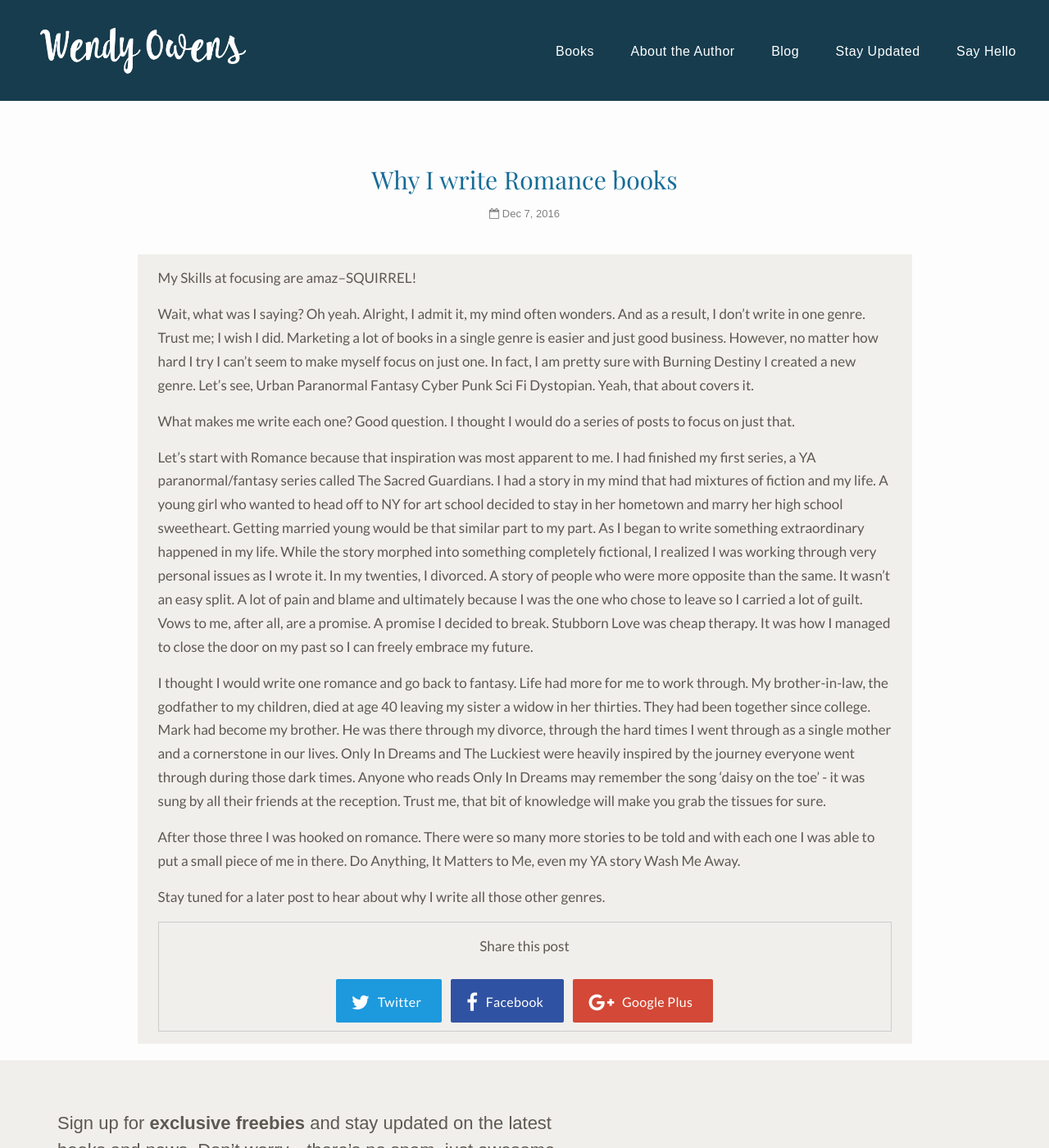
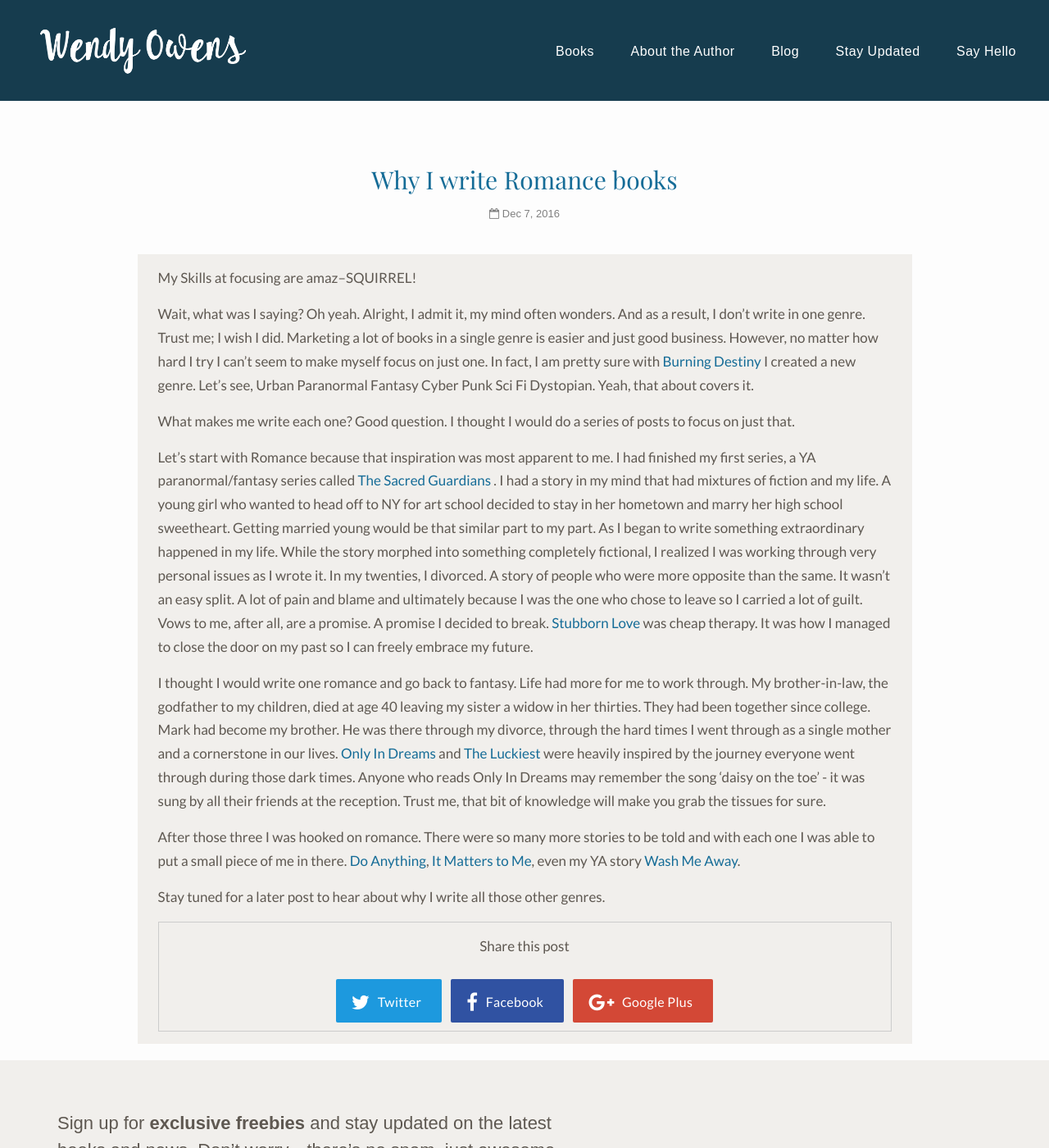
Before and after one commit to queso/wendy-owens, a Jekyll site: the page built from _posts/2016-12-07-why-i-write-romance.md, in a window 1280 px wide and 1400 px high. Shown: the whole window at 82% size. Built offline with Jekyll 4.4.1, drawn with Linux system fonts in a browser that asks for light colours; nearby versions of some CDN libraries; part of the change alters nothing that is shown.

```diff
--- a/_posts/2016-12-07-why-i-write-romance.md
+++ b/_posts/2016-12-07-why-i-write-romance.md
@@ -8,14 +8,14 @@ author: WendyLOwens
 ---
 My Skills at focusing are amaz--SQUIRREL!
 
-Wait, what was I saying? Oh yeah. Alright, I admit it, my mind often wonders. And as a result, I don’t write in one genre. Trust me; I wish I did. Marketing a lot of books in a single genre is easier and just good business. However, no matter how hard I try I can’t seem to make myself focus on just one. In fact, I am pretty sure with Burning Destiny I created a new genre. Let's see, Urban Paranormal Fantasy Cyber Punk Sci Fi Dystopian. Yeah, that about covers it.
+Wait, what was I saying? Oh yeah. Alright, I admit it, my mind often wonders. And as a result, I don’t write in one genre. Trust me; I wish I did. Marketing a lot of books in a single genre is easier and just good business. However, no matter how hard I try I can’t seem to make myself focus on just one. In fact, I am pretty sure with [Burning Destiny]({{ site.baseurl }}/books/burning-destiny) I created a new genre. Let's see, Urban Paranormal Fantasy Cyber Punk Sci Fi Dystopian. Yeah, that about covers it.
 
 What makes me write each one? Good question. I thought I would do a series of posts to focus on just that.
 
-Let's start with Romance because that inspiration was most apparent to me. I had finished my first series, a YA paranormal/fantasy series called The Sacred Guardians. I had a story in my mind that had mixtures of fiction and my life. A young girl who wanted to head off to NY for art school decided to stay in her hometown and marry her high school sweetheart. Getting married young would be that similar part to my part. As I began to write something extraordinary happened in my life. While the story morphed into something completely fictional, I realized I was working through very personal issues as I wrote it. In my twenties, I divorced. A story of people who were more opposite than the same. It wasn’t an easy split. A lot of pain and blame and ultimately because I was the one who chose to leave so I carried a lot of guilt. Vows to me, after all, are a promise. A promise I decided to break. Stubborn Love was cheap therapy. It was how I managed to close the door on my past so I can freely embrace my future.
+Let's start with Romance because that inspiration was most apparent to me. I had finished my first series, a YA paranormal/fantasy series called [The Sacred Guardians]({{ site.baseurl }}/series/sacred-guardians) . I had a story in my mind that had mixtures of fiction and my life. A young girl who wanted to head off to NY for art school decided to stay in her hometown and marry her high school sweetheart. Getting married young would be that similar part to my part. As I began to write something extraordinary happened in my life. While the story morphed into something completely fictional, I realized I was working through very personal issues as I wrote it. In my twenties, I divorced. A story of people who were more opposite than the same. It wasn’t an easy split. A lot of pain and blame and ultimately because I was the one who chose to leave so I carried a lot of guilt. Vows to me, after all, are a promise. A promise I decided to break. [Stubborn Love]({{ site.baseurl }}/books/stubborn-love) was cheap therapy. It was how I managed to close the door on my past so I can freely embrace my future.
 
-I thought I would write one romance and go back to fantasy. Life had more for me to work through. My brother-in-law, the godfather to my children, died at age 40 leaving my sister a widow in her thirties. They had been together since college. Mark had become my brother. He was there through my divorce, through the hard times I went through as a single mother and a cornerstone in our lives. Only In Dreams and The Luckiest were heavily inspired by the journey everyone went through during those dark times. Anyone who reads Only In Dreams may remember the song 'daisy on the toe' - it was sung by all their friends at the reception. Trust me, that bit of knowledge will make you grab the tissues for sure.
+I thought I would write one romance and go back to fantasy. Life had more for me to work through. My brother-in-law, the godfather to my children, died at age 40 leaving my sister a widow in her thirties. They had been together since college. Mark had become my brother. He was there through my divorce, through the hard times I went through as a single mother and a cornerstone in our lives. [Only In Dreams]({{ site.baseurl }}/books/only-in-dreams) and [The Luckiest]({{ site.baseurl }}/books/the-luckiest) were heavily inspired by the journey everyone went through during those dark times. Anyone who reads Only In Dreams may remember the song 'daisy on the toe' - it was sung by all their friends at the reception. Trust me, that bit of knowledge will make you grab the tissues for sure.
 
-After those three I was hooked on romance. There were so many more stories to be told and with each one I was able to put a small piece of me in there. Do Anything, It Matters to Me, even my YA story Wash Me Away.
+After those three I was hooked on romance. There were so many more stories to be told and with each one I was able to put a small piece of me in there. [Do Anything]({{ site.baseurl }}/books/do-anything), [It Matters to Me]({{ site.baseurl }}/books/it-matters-to-me), even my YA story [Wash Me Away]({{ site.baseurl }}/books/wash-me-away).
 
 Stay tuned for a later post to hear about why I write all those other genres.
```
